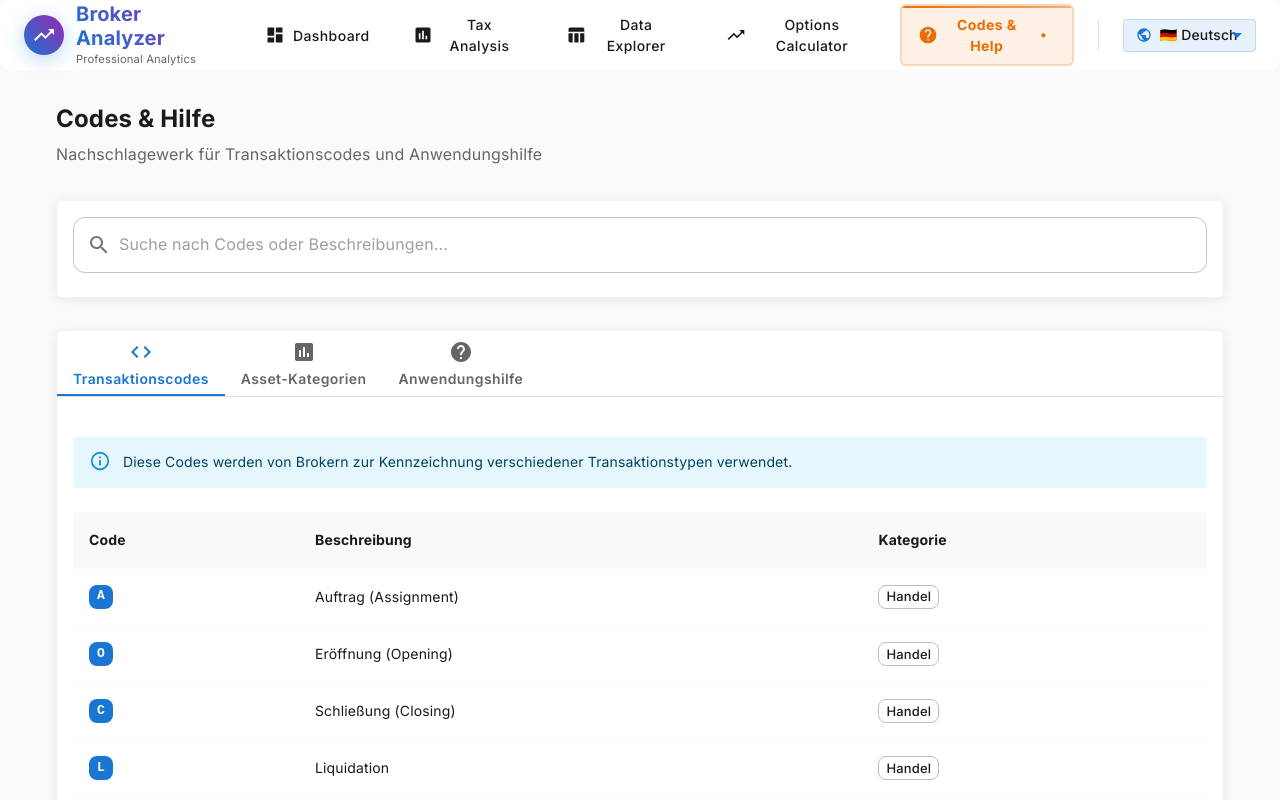
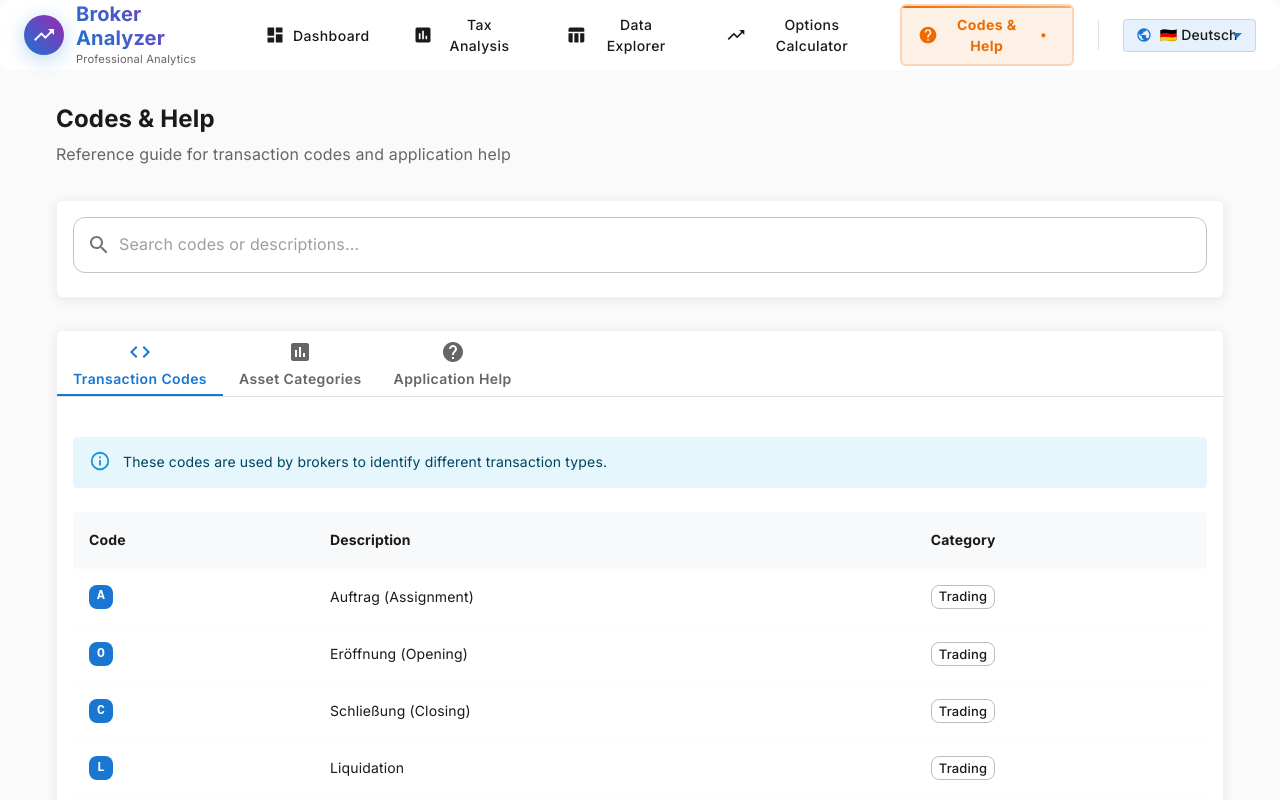
Before and after one commit to andreas-kalk/broker, a React (Vite) app in the folder broker-frontend/: page /help in a window 1280 px wide. Shown: the top 800 px of the page. Built offline with nearby package versions, Linux system fonts and the light colour scheme.

Commit message:
Start translation for help page

```diff
--- a/broker-frontend/src/components/CodesAndHelp.tsx
+++ b/broker-frontend/src/components/CodesAndHelp.tsx
@@ -1,112 +1,106 @@
-import React, {useState} from 'react';
+import React, { useState } from 'react';
 import {
-  Accordion,
-  AccordionDetails,
-  AccordionSummary,
-  Alert,
-  alpha,
   Box,
   Card,
   CardContent,
+  Typography,
+  Grid,
+  Accordion,
+  AccordionSummary,
+  AccordionDetails,
   Chip,
-  Grid,
-  InputAdornment,
-  Paper,
-  Stack,
-  Tab,
   Table,
   TableBody,
   TableCell,
   TableContainer,
   TableHead,
   TableRow,
+  Paper,
+  TextField,
+  InputAdornment,
   Tabs,
-  TextField,
-  Typography,
-  useTheme
+  Tab,
+  useTheme,
+  alpha,
+  Stack,
+  Alert,
+  Divider
 } from '@mui/material';
-import {AccountBalance, Assessment, Code, Euro, ExpandMore, Help, Search, ShowChart} from '@mui/icons-material';
+import {
+  ExpandMore,
+  Search,
+  Code,
+  Help,
+  Info,
+  Assessment,
+  AccountBalance,
+  Euro,
+  ShowChart
+} from '@mui/icons-material';
+import { useTranslation } from 'react-i18next';
 
 const CodesAndHelp: React.FC = () => {
   const theme = useTheme();
+  const { t } = useTranslation();
   const [searchTerm, setSearchTerm] = useState('');
   const [selectedTab, setSelectedTab] = useState(0);
 
-  // Transaction codes data
-  const transactionCodes = [
-    { code: 'A', description: 'Auftrag (Assignment)', category: 'Handel' },
-    { code: 'O', description: 'Eröffnung (Opening)', category: 'Handel' },
-    { code: 'C', description: 'Schließung (Closing)', category: 'Handel' },
-    { code: 'L', description: 'Liquidation', category: 'Handel' },
-    { code: 'T', description: 'Transfer', category: 'Handel' },
-    { code: 'D', description: 'Dividende', category: 'Einkommen' },
-    { code: 'DIV', description: 'Dividende', category: 'Einkommen' },
-    { code: 'INT', description: 'Zinsen (Interest)', category: 'Einkommen' },
-    { code: 'F', description: 'Gebühr (Fee)', category: 'Kosten' },
-    { code: 'FEE', description: 'Gebühr (Fee)', category: 'Kosten' },
-    { code: 'TAX', description: 'Steuer (Tax)', category: 'Kosten' },
-    { code: 'ADJ', description: 'Anpassung (Adjustment)', category: 'Sonstige' },
-    { code: 'CORP', description: 'Corporate Action', category: 'Sonstige' }
+  // Transaction codes data - using translations
+  const getTransactionCodes = () => [
+    { code: 'A', description: 'Auftrag (Assignment)', category: t('help.categories.trading') },
+    { code: 'O', description: 'Eröffnung (Opening)', category: t('help.categories.trading') },
+    { code: 'C', description: 'Schließung (Closing)', category: t('help.categories.trading') },
+    { code: 'L', description: 'Liquidation', category: t('help.categories.trading') },
+    { code: 'T', description: 'Transfer', category: t('help.categories.trading') },
+    { code: 'D', description: 'Dividende', category: t('help.categories.income') },
+    { code: 'DIV', description: 'Dividende', category: t('help.categories.income') },
+    { code: 'INT', description: 'Zinsen (Interest)', category: t('help.categories.income') },
+    { code: 'F', description: 'Gebühr (Fee)', category: t('help.categories.costs') },
+    { code: 'FEE', description: 'Gebühr (Fee)', category: t('help.categories.costs') },
+    { code: 'TAX', description: 'Steuer (Tax)', category: t('help.categories.costs') },
+    { code: 'ADJ', description: 'Anpassung (Adjustment)', category: t('help.categories.other') },
+    { code: 'CORP', description: 'Corporate Action', category: t('help.categories.other') }
   ];
 
-  // Asset categories
-  const assetCategories = [
-    { code: 'STK', description: 'Aktie (Stock)', details: 'Einzelaktien von Unternehmen' },
-    { code: 'OPT', description: 'Option', details: 'Optionskontrakte auf Basiswerte' },
-    { code: 'FUT', description: 'Future', details: 'Terminkontrakte' },
-    { code: 'BOND', description: 'Anleihe (Bond)', details: 'Staatsanleihen und Unternehmensanleihen' },
-    { code: 'ETF', description: 'ETF', details: 'Exchange Traded Funds' },
-    { code: 'FUND', description: 'Fonds', details: 'Investmentfonds' },
-    { code: 'CASH', description: 'Bargeld (Cash)', details: 'Liquidität und Geldmarktinstrumente' },
-    { code: 'FOREX', description: 'Devisen', details: 'Fremdwährungsgeschäfte' }
+  // Asset categories - using translations
+  const getAssetCategories = () => [
+    { code: 'STK', description: t('help.assetTypes.stock'), details: t('help.assetDetails.stock') },
+    { code: 'OPT', description: t('help.assetTypes.option'), details: t('help.assetDetails.option') },
+    { code: 'FUT', description: t('help.assetTypes.future'), details: t('help.assetDetails.future') },
+    { code: 'BOND', description: t('help.assetTypes.bond'), details: t('help.assetDetails.bond') },
+    { code: 'ETF', description: t('help.assetTypes.etf'), details: t('help.assetDetails.etf') },
+    { code: 'FUND', description: t('help.assetTypes.fund'), details: t('help.assetDetails.fund') },
+    { code: 'CASH', description: t('help.assetTypes.cash'), details: t('help.assetDetails.cash') },
+    { code: 'FOREX', description: t('help.assetTypes.forex'), details: t('help.assetDetails.forex') }
   ];
 
-  // Help sections
-  const helpSections = [
+  // Help sections - using translations
+  const getHelpSections = () => [
     {
-      title: 'CSV-Datei Upload',
+      title: t('help.sections.csvUpload.title'),
       icon: <Assessment />,
-      content: [
-        'Unterstützte Formate: CSV-Dateien von Interactive Brokers, Comdirect und anderen Brokern',
-        'Maximale Dateigröße: 50 MB',
-        'Die Datei wird automatisch analysiert und in Sektionen unterteilt',
-        'Alle Daten werden lokal verarbeitet und nicht dauerhaft gespeichert'
-      ]
+      content: t('help.sections.csvUpload.content', { returnObjects: true }) as string[]
     },
     {
-      title: 'Steueranalyse (KAP-Formular)',
+      title: t('help.sections.taxAnalysis.title'),
       icon: <Euro />,
-      content: [
-        'Automatische Berechnung von Kapitalerträgen und -verlusten',
-        'FIFO-Methode für die Zuordnung von Käufen und Verkäufen',
-        'Erfassung von Dividenden und ausländischen Quellensteuern',
-        'Export-ready Daten für die Steuererklärung',
-        'Unterscheidung zwischen kurz- und langfristigen Kapitalerträgen'
-      ]
+      content: t('help.sections.taxAnalysis.content', { returnObjects: true }) as string[]
     },
     {
-      title: 'Datenverarbeitung',
+      title: t('help.sections.dataProcessing.title'),
       icon: <ShowChart />,
-      content: [
-        'Flexible CSV-Parser für verschiedene Broker-Formate',
-        'Automatische Erkennung von Transaktionstypen',
-        'Währungsumrechnung und Kostenberechnung',
-        'Gruppierung von zusammengehörigen Transaktionen',
-        'Validierung und Bereinigung der Eingabedaten'
-      ]
+      content: t('help.sections.dataProcessing.content', { returnObjects: true }) as string[]
     },
     {
-      title: 'Datenexplorer',
+      title: t('help.sections.dataExplorer.title'),
       icon: <AccountBalance />,
-      content: [
-        'Strukturierte Ansicht aller verfügbaren Datensektionen',
-        'Such- und Filterfunktionen für spezifische Daten',
-        'Export-Möglichkeiten für einzelne Sektionen',
-        'Detailansichten für Trades, Dividenden und andere Transaktionen',
-        'Übersichtliche Kategorisierung nach Datentypen'
-      ]
+      content: t('help.sections.dataExplorer.content', { returnObjects: true }) as string[]
     }
   ];
+
+  const transactionCodes = getTransactionCodes();
+  const assetCategories = getAssetCategories();
+  const helpSections = getHelpSections();
 
   const filteredCodes = transactionCodes.filter(item =>
     item.code.toLowerCase().includes(searchTerm.toLowerCase()) ||
@@ -129,10 +123,10 @@
       {/* Header */}
       <Box sx={{ mb: 4 }}>
         <Typography variant="h4" sx={{ fontWeight: 'bold', mb: 1 }}>
-          Codes & Hilfe
+          {t('help.title')}
         </Typography>
         <Typography variant="body1" color="text.secondary">
-          Nachschlagewerk für Transaktionscodes und Anwendungshilfe
+          {t('help.description')}
         </Typography>
       </Box>
 
@@ -141,7 +135,7 @@
         <CardContent>
           <TextField
             fullWidth
-            placeholder="Suche nach Codes oder Beschreibungen..."
+            placeholder={t('help.search')}
             value={searchTerm}
             onChange={(e) => setSearchTerm(e.target.value)}
             InputProps={{
@@ -159,9 +153,9 @@
       <Card elevation={2} sx={{ borderRadius: 3 }}>
         <Box sx={{ borderBottom: 1, borderColor: 'divider' }}>
           <Tabs value={selectedTab} onChange={(_, value) => setSelectedTab(value)}>
-            <Tab icon={<Code />} label="Transaktionscodes" />
-            <Tab icon={<Assessment />} label="Asset-Kategorien" />
-            <Tab icon={<Help />} label="Anwendungshilfe" />
+            <Tab icon={<Code />} label={t('help.tabs.transactionCodes')} />
+            <Tab icon={<Assessment />} label={t('help.tabs.assetCategories')} />
+            <Tab icon={<Help />} label={t('help.tabs.applicationHelp')} />
           </Tabs>
         </Box>
 
@@ -169,16 +163,16 @@
         <TabPanel value={selectedTab} index={0}>
           <CardContent>
             <Alert severity="info" sx={{ mb: 3, borderRadius: 2 }}>
-              Diese Codes werden von Brokern zur Kennzeichnung verschiedener Transaktionstypen verwendet.
+              {t('help.transactionCodesInfo')}
             </Alert>
 
             <TableContainer component={Paper} elevation={0} sx={{ borderRadius: 2 }}>
               <Table>
                 <TableHead>
                   <TableRow sx={{ backgroundColor: alpha(theme.palette.primary.main, 0.1) }}>
-                    <TableCell sx={{ fontWeight: 'bold' }}>Code</TableCell>
-                    <TableCell sx={{ fontWeight: 'bold' }}>Beschreibung</TableCell>
-                    <TableCell sx={{ fontWeight: 'bold' }}>Kategorie</TableCell>
+                    <TableCell sx={{ fontWeight: 'bold' }}>{t('table.code')}</TableCell>
+                    <TableCell sx={{ fontWeight: 'bold' }}>{t('table.description')}</TableCell>
+                    <TableCell sx={{ fontWeight: 'bold' }}>{t('table.category')}</TableCell>
                   </TableRow>
                 </TableHead>
                 <TableBody>
@@ -212,7 +206,7 @@
         <TabPanel value={selectedTab} index={1}>
           <CardContent>
             <Alert severity="info" sx={{ mb: 3, borderRadius: 2 }}>
-              Asset-Kategorien klassifizieren die verschiedenen Arten von Finanzinstrumenten.
+              {t('help.assetCategoriesInfo')}
             </Alert>
 
             <Grid container spacing={2}>
--- a/broker-frontend/src/i18n/i18n.ts
+++ b/broker-frontend/src/i18n/i18n.ts
@@ -122,6 +122,32 @@
         },
         transactionCodesInfo: 'These codes are used by brokers to identify different transaction types.',
         assetCategoriesInfo: 'Asset categories classify the different types of financial instruments.',
+        categories: {
+          trading: 'Trading',
+          income: 'Income',
+          costs: 'Costs',
+          other: 'Other'
+        },
+        assetTypes: {
+          stock: 'Stock',
+          option: 'Option',
+          future: 'Future',
+          bond: 'Bond',
+          etf: 'ETF',
+          fund: 'Fund',
+          cash: 'Cash',
+          forex: 'Forex'
+        },
+        assetDetails: {
+          stock: 'Individual company shares',
+          option: 'Option contracts on underlying assets',
+          future: 'Futures contracts',
+          bond: 'Government and corporate bonds',
+          etf: 'Exchange Traded Funds',
+          fund: 'Investment funds',
+          cash: 'Liquidity and money market instruments',
+          forex: 'Foreign exchange transactions'
+        },
         sections: {
           csvUpload: {
             title: 'CSV File Upload',
@@ -376,6 +402,32 @@
         },
         transactionCodesInfo: 'Diese Codes werden von Brokern zur Kennzeichnung verschiedener Transaktionstypen verwendet.',
         assetCategoriesInfo: 'Asset-Kategorien klassifizieren die verschiedenen Arten von Finanzinstrumenten.',
+        categories: {
+          trading: 'Handel',
+          income: 'Einkommen',
+          costs: 'Kosten',
+          other: 'Sonstige'
+        },
+        assetTypes: {
+          stock: 'Aktie',
+          option: 'Option',
+          future: 'Futures',
+          bond: 'Anleihe',
+          etf: 'ETF',
+          fund: 'Fonds',
+          cash: 'Bargeld',
+          forex: 'Devisen'
+        },
+        assetDetails: {
+          stock: 'Aktien einzelner Unternehmen',
+          option: 'Optionsscheine auf Basiswerte',
+          future: 'Futures-Kontrakte',
+          bond: 'Staats- und Unternehmensanleihen',
+          etf: 'Exchange Traded Funds',
+          fund: 'Investmentfonds',
+          cash: 'Liquiditäts- und Geldmarktinstrumente',
+          forex: 'Devisenhandel'
+        },
         sections: {
           csvUpload: {
             title: 'CSV-Datei Upload',
```
